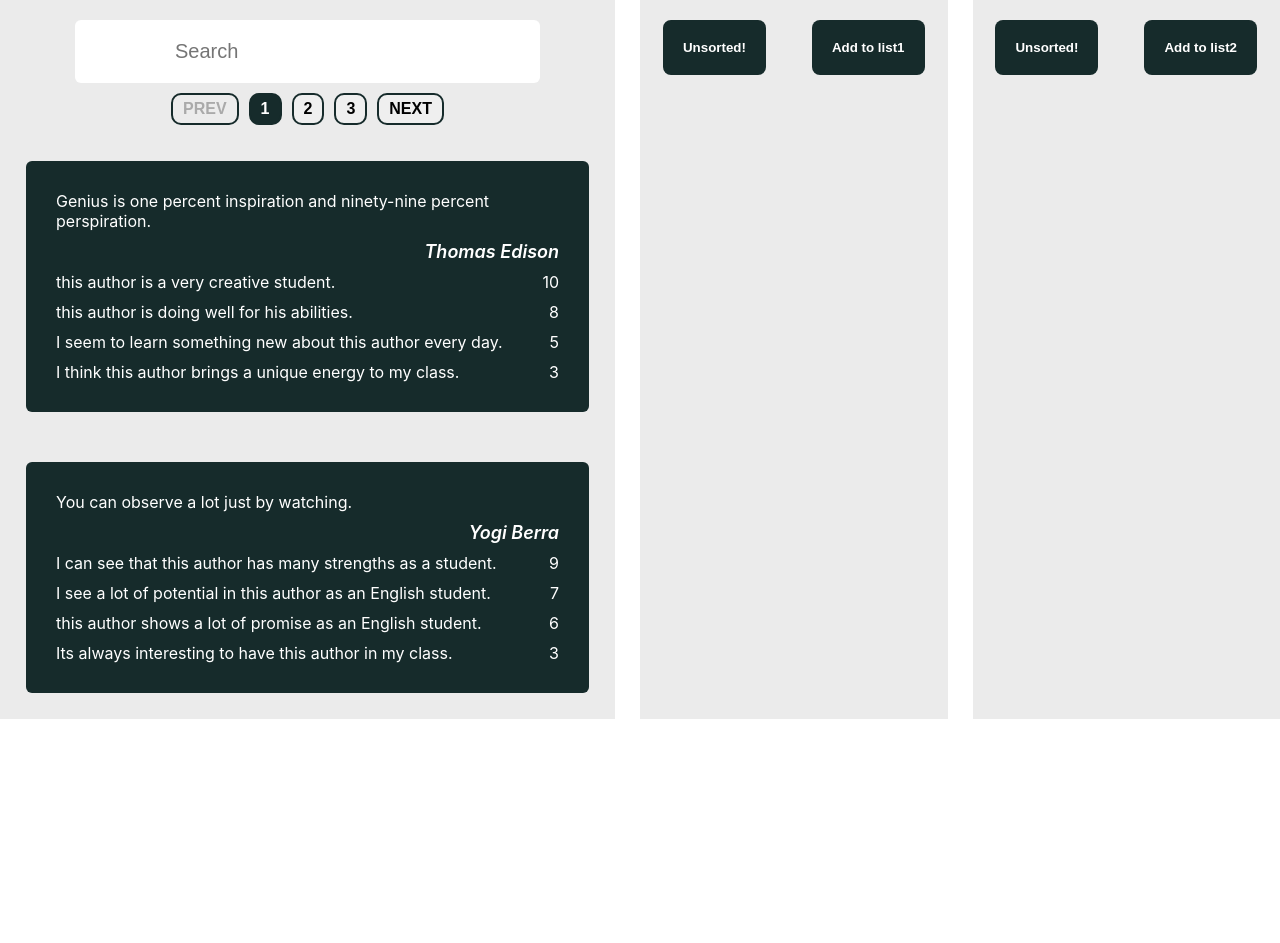
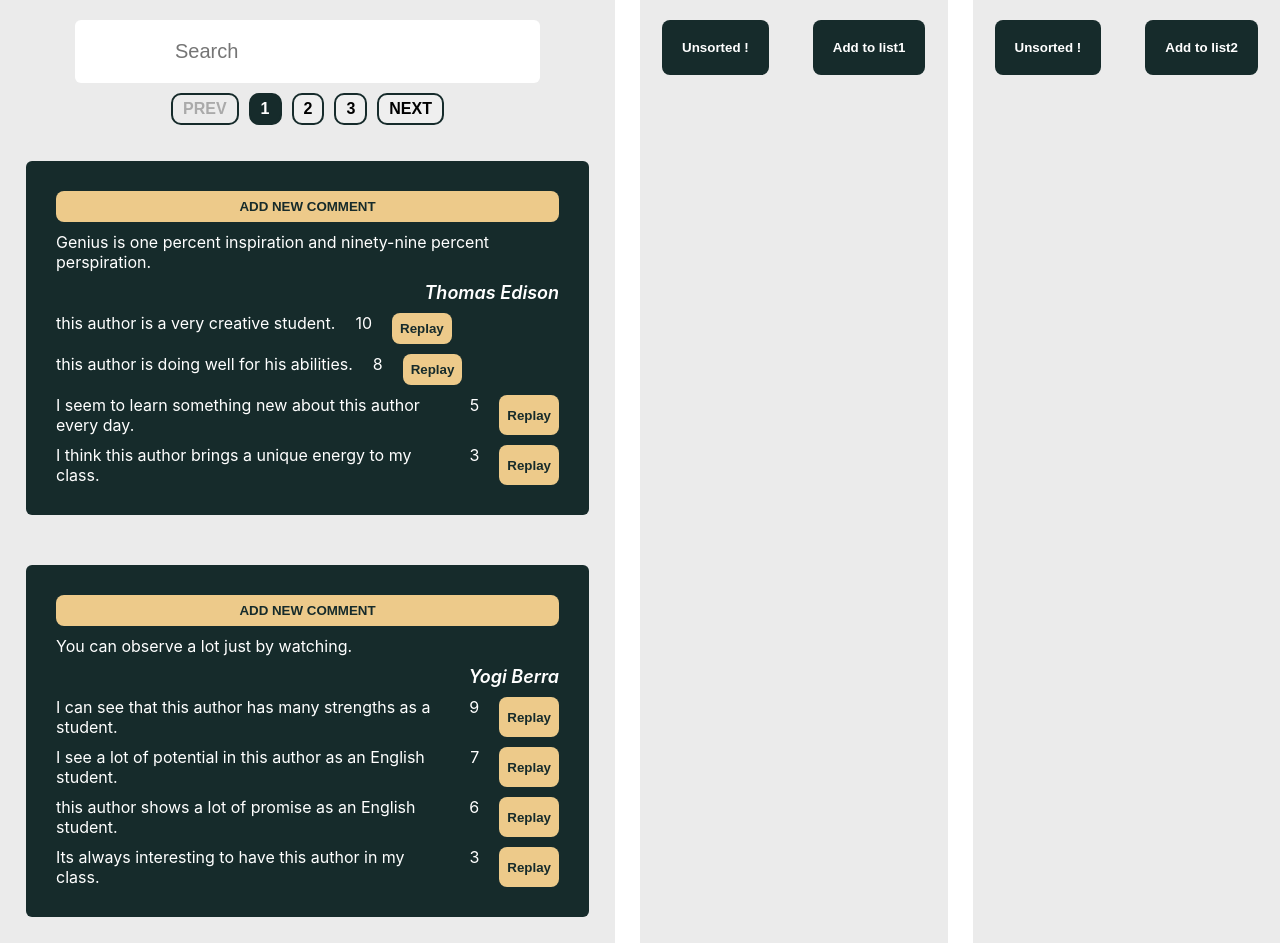
Before and after one commit to sevak995/Homework2, a React (Create React App) app: page / in a window 1280 px wide. Before the commit the page ends 800 px from the top, so only its background shows below. Built offline with nearby package versions, Linux system fonts and the light colour scheme.

Commit message:
added replay

```diff
--- a/src/App.css
+++ b/src/App.css
@@ -9,7 +9,6 @@ html {
 }
 
 .app {
-  /* display: flex; */
   display: grid;
   grid-template-columns: 2fr 1fr 1fr;
   gap: 2.5rem;
@@ -45,7 +44,13 @@ html {
 
 .comment {
   display: flex;
+  flex-direction: column;
   justify-content: space-between;
+}
+
+.comment-info {
+  display: flex;
+  gap: 2rem;
 }
 
 .container {
@@ -97,19 +102,19 @@ html {
   background-color: #60491e;
 }
 
-form {
+.search-form {
   align-self: center;
   padding-top: 2rem;
 }
 
-input {
+.search-input {
   padding: 2rem 10rem;
   border-radius: 6px;
   border: none;
   font-size: 2rem;
 }
 
-input:focus-visible {
+.search-input:focus-visible {
   outline: none;
 }
 
@@ -143,3 +148,26 @@ input:focus-visible {
 .hidden {
   display: none;
 }
+
+textarea {
+  width: 85%;
+  height: 8rem;
+  padding: 12px 20px;
+  border-radius: 8px;
+  font-size: 1.6rem;
+  resize: none;
+  background-color: rgb(235, 235, 235);
+}
+
+.rate-input {
+  height: 8rem;
+  width: 4rem;
+  background-color: rgb(235, 235, 235);
+  border-radius: 8px;
+  font-size: 2rem;
+  padding: 0rem;
+}
+
+.newComment-form {
+  display: flex;
+}
--- a/src/App.js
+++ b/src/App.js
@@ -4,6 +4,7 @@ import Pool from './components/Pool';
 import Container from './components/Container';
 import { quotes } from './components/quotesData';
 import { returnMean, search } from './utils/utils';
+import NewCommnet from './components/NewComment';
 
 export default class App extends Component {
   constructor() {
@@ -63,6 +64,59 @@ export default class App extends Component {
     this.setState({ searchResult: searchResult });
   }
 
+  addCommentHandler(NewCommnet) {
+    console.log(NewCommnet);
+
+    const { id, text, rate } = NewCommnet;
+
+    const { quotes } = this.state;
+
+    const updatedQuotes = quotes.map((quote) => {
+      if (quote.id === id) {
+        const { comments } = quote;
+        const newId = String(comments.length + 1);
+
+        comments.push({ id: newId, text: text, value: rate });
+
+        return { ...quote, comments };
+      } else {
+        return quote;
+      }
+    });
+
+    this.setState({ quotes: updatedQuotes });
+  }
+
+  onAddReplay(replay) {
+    const { text, commentId, quoteId } = replay;
+
+    const { quotes } = this.state;
+
+    const updatedQuotes = quotes.map((quote) => {
+      if (quote.id === quoteId) {
+        const { comments } = quote;
+
+        const updatedComments = comments.map((comment) => {
+          if (comment.id === commentId) {
+            if (comment.replays === undefined) {
+              comment.replays = [];
+            }
+
+            const newId = comment.replays.length + 1;
+            comment.replays.push({ id: newId, text });
+          }
+          return { ...comment };
+        });
+
+        return { ...quote, comments: updatedComments };
+      } else {
+        return quote;
+      }
+    });
+
+    this.setState({ quotes: updatedQuotes });
+  }
+
   render() {
     return (
       <div className="app">
@@ -73,6 +127,8 @@ export default class App extends Component {
               : this.state.quotes
           }
           query={(query) => this.queryHandler(query)}
+          addCommentHandler={(NewCommnet) => this.addCommentHandler(NewCommnet)}
+          onAddReplay={(replay) => this.onAddReplay(replay)}
         />
         <Container
           onAdd={(list) => this.addHandler(list)}
--- /dev/null
+++ b/src/components/Comment.js
@@ -0,0 +1,40 @@
+import { Component } from 'react';
+import '../App.css';
+import Replay from './Replay';
+
+export default class Comment extends Component {
+  constructor(props) {
+    super(props);
+    this.state = { showReplayForm: false };
+  }
+
+  toggleForm() {
+    this.setState((prev) => {
+      return { showReplayForm: !prev.showReplayForm };
+    });
+  }
+
+  onAddReplay(replay) {
+    this.props.onAddReplay(replay);
+  }
+
+  render() {
+    const { text, value, id } = this.props.comment;
+    const { showReplayForm } = this.state;
+
+    return (
+      <div className="comment">
+        <div className="comment-info">
+          <div>{text}</div>
+          <div>{value}</div>
+          <button onClick={() => this.toggleForm()} className="btn btn-delete">
+            Replay
+          </button>
+        </div>
+        {showReplayForm && (
+          <Replay onAddReplay={(replay) => this.onAddReplay(replay)} id={id} />
+        )}
+      </div>
+    );
+  }
+}
--- a/src/components/Container.js
+++ b/src/components/Container.js
@@ -54,7 +54,7 @@ export default class Container extends Component {
         ? 'Sorted lowest to highest'
         : this.state.sorted === 'asc'
         ? 'Sorted highest to lowest'
-        : 'Unsorted!';
+        : 'Unsorted !';
 
     return (
       <div className="container">
--- a/src/components/Pagination.js
+++ b/src/components/Pagination.js
@@ -18,10 +18,10 @@ export default class Pagination extends Component {
   }
 
   getPaginationGroup() {
-    const { page: currentPage } = this.props;
+    const { page } = this.props;
 
     const start =
-      Math.floor((currentPage - 1) / PAGE_LIMIT_IN_GROUP) * PAGE_LIMIT_IN_GROUP;
+      Math.floor((page - 1) / PAGE_LIMIT_IN_GROUP) * PAGE_LIMIT_IN_GROUP;
 
     const paginationGroup = new Array(PAGE_LIMIT_IN_GROUP)
       .fill()
--- a/src/components/Pool.js
+++ b/src/components/Pool.js
@@ -4,7 +4,6 @@ import '../App.css';
 import Search from './Search';
 import Pagination from './Pagination';
 import { getPaginatedQuotes } from '../utils/utils';
-import NewCommnet from './NewComment';
 
 export default class Pool extends Component {
   constructor(props) {
@@ -29,6 +28,14 @@ export default class Pool extends Component {
     }
   }
 
+  addCommentHandler(newComment) {
+    this.props.addCommentHandler(newComment);
+  }
+
+  onAddReplay(replay) {
+    this.props.onAddReplay(replay);
+  }
+
   render() {
     const { currentPage } = this.state;
     const { quotes } = this.props;
@@ -44,11 +51,18 @@ export default class Pool extends Component {
           paginate={(page) => this.paginate(page)}
         />
 
-        {/* <button className="btn">ADD NEW COOMENT</button>
-        <NewCommnet /> */}
         <ul className="quotes-list">
           {paginatedQuotes.map((quote) => {
-            return <Quote quote={quote} key={quote.id} />;
+            return (
+              <Quote
+                quote={quote}
+                key={quote.id}
+                addCommentHandler={(newComment) =>
+                  this.addCommentHandler(newComment)
+                }
+                onAddReplay={(replay) => this.onAddReplay(replay)}
+              />
+            );
           })}
         </ul>
       </div>
--- a/src/components/Quote.js
+++ b/src/components/Quote.js
@@ -1,18 +1,56 @@
 import { Component } from 'react';
+import NewCommnet from './NewComment';
+import Comment from './Comment';
 
 export default class Quote extends Component {
+  constructor(props) {
+    super(props);
+    this.state = { showForm: false };
+  }
+
+  addCommentHandler(newComment) {
+    this.props.addCommentHandler(newComment);
+  }
+
+  toggleForm(id) {
+    console.log(id);
+    this.setState((prev) => {
+      return { showForm: !prev.showForm };
+    });
+  }
+
+  onAddReplay(replay) {
+    const { quote } = this.props;
+
+    console.log(quote);
+
+    this.props.onAddReplay({ ...replay, quoteId: quote.id });
+  }
+
   render() {
-    const { text, author, comments, sectionName } = this.props.quote;
+    const { text, author, comments, sectionName, id } = this.props.quote;
+    const { showForm } = this.state;
+
     return (
       <li className={sectionName === 'main' ? 'cart' : 'cart selected'}>
+        <button onClick={() => this.toggleForm(id)} className="btn btn-delete">
+          ADD NEW COMMENT
+        </button>
+        {showForm && (
+          <NewCommnet
+            quoteId={id}
+            addComment={(newComment) => this.addCommentHandler(newComment)}
+          />
+        )}
         <div>{text}</div>
         <div className="author">{author}</div>
         {comments.map((comment, i) => {
           return (
-            <div key={i} className="comment">
-              <div>{comment.text}</div>
-              <div>{comment.value}</div>
-            </div>
+            <Comment
+              key={comment.id}
+              comment={comment}
+              onAddReplay={(replay) => this.onAddReplay(replay)}
+            />
           );
         })}
       </li>
--- /dev/null
+++ b/src/components/Replay.js
@@ -0,0 +1,24 @@
+import { Component } from 'react';
+
+export default class Replay extends Component {
+  onAddReplay(event) {
+    event.preventDefault();
+    const { value: text } = event.target[0];
+    const { id } = this.props;
+
+    this.props.onAddReplay({ text, commentId: id });
+  }
+
+  render() {
+    return (
+      <form onSubmit={(event) => this.onAddReplay(event)}>
+        <div className="newComment-form">
+          <textarea placeholder="Text"></textarea>
+        </div>
+        <button className="btn btn-delete" type="submit">
+          Submit
+        </button>
+      </form>
+    );
+  }
+}
--- a/src/components/Search.js
+++ b/src/components/Search.js
@@ -8,8 +8,9 @@ export default class Search extends Component {
 
   render() {
     return (
-      <form>
+      <form className="search-form">
         <input
+          className="search-input"
           placeholder="Search"
           onChange={(event) => this.searchHandler(event.target.value)}
         />
--- a/src/components/quotesData.js
+++ b/src/components/quotesData.js
@@ -3,13 +3,19 @@ export const quotes = [
     text: 'Genius is one percent inspiration and ninety-nine percent perspiration.',
     author: 'Thomas Edison',
     comments: [
-      { text: 'this author is a very creative student.', value: 10 },
-      { text: 'this author is doing well for his abilities.', value: 8 },
+      { id: '1', text: 'this author is a very creative student.', value: 10 },
       {
+        id: '2',
+        text: 'this author is doing well for his abilities.',
+        value: 8,
+      },
+      {
+        id: '3',
         text: 'I seem to learn something new about this author every day.',
         value: 5,
       },
       {
+        id: '4',
         text: 'I think this author brings a unique energy to my class.',
         value: 3,
       },
@@ -22,18 +28,22 @@ export const quotes = [
     author: 'Yogi Berra',
     comments: [
       {
+        id: '1',
         text: 'I can see that this author has many strengths as a student.',
         value: 9,
       },
       {
+        id: '2',
         text: 'I see a lot of potential in this author as an English student.',
         value: 7,
       },
       {
+        id: '3',
         text: 'this author shows a lot of promise as an English student.',
         value: 6,
       },
       {
+        id: '4',
         text: 'Its always interesting to have this author in my class.',
         value: 3,
       },
@@ -46,17 +56,24 @@ export const quotes = [
     author: 'Abraham Lincoln',
     comments: [
       {
+        id: '1',
         text: 'As a teacher, I like to focus a lot on this author.',
         value: 10,
       },
-      { text: 'I learn something new about this author every day.', value: 8 },
+      {
+        id: '2',
+        text: 'I learn something new about this author every day.',
+        value: 8,
+      },
       { text: 'I think this author is a very consistent student.', value: 5 },
       { text: 'this author shows a lot of creativity in my class.', value: 3 },
       {
+        id: '3',
         text: 'I enjoy when he gives his answers in the classroom.',
         value: 10,
       },
       {
+        id: '4',
         text: 'He often likes to participate in class or help his classmates with the work when he knows the answer.',
         value: 10,
       },
@@ -69,20 +86,31 @@ export const quotes = [
     author: 'Johann Wolfgang von Goethe',
     comments: [
       {
+        id: '1',
         text: 'When he is confident about the answer, he loves to participate in class.',
         value: 9,
       },
-      { text: 'He likes participating in class activities.', value: 8 },
       {
+        id: '2',
+        text: 'He likes participating in class activities.',
+        value: 8,
+      },
+      {
+        id: '3',
         text: 'He gets very excited when he sees an opportunity to participate in class and show off his English skills.',
         value: 5,
       },
-      { text: 'I love when he participates in class.', value: 3 },
+      { id: '4', text: 'I love when he participates in class.', value: 3 },
       {
+        id: '5',
         text: 'I always love the effort he puts forth whenever he participates in the classroom.',
         value: 4,
       },
-      { text: 'He loves to participate when he knows the answer.', value: 8 },
+      {
+        id: '6',
+        text: 'He loves to participate when he knows the answer.',
+        value: 8,
+      },
     ],
     id: '4',
     sectionName: 'main',
@@ -92,26 +120,32 @@ export const quotes = [
     author: 'Byron Pulsifer',
     comments: [
       {
+        id: '1',
         text: 'He loves when he can use new words he learned in class.',
         value: 3,
       },
       {
+        id: '2',
         text: 'He has demonstrated that he is able to learn new vocabulary quite quickly when he wants to.',
         value: 8,
       },
       {
+        id: '3',
         text: 'I see him use new words he has learned in his work frequently.',
         value: 10,
       },
       {
+        id: '3',
         text: 'He has learned a lot of new vocabulary through the class readings and our lessons!',
         value: 2,
       },
       {
+        id: '4',
         text: 'He is being challenged to learn new words every day during my lessons.',
         value: 4,
       },
       {
+        id: '5',
         text: 'He seems to be acquiring a natural speaking grammar from listening English-speaking in class, which is great.',
         value: 8,
       },
@@ -123,11 +157,11 @@ export const quotes = [
     text: 'Be the chief but never the lord.',
     author: 'Lao Tzu',
     comments: [
-      { text: 'Excellent!', value: 10 },
-      { text: 'Bad!', value: 2 },
-      { text: 'Good!', value: 9 },
-      { text: 'Not bad!', value: 5 },
-      { text: 'Bad!', value: 3 },
+      { id: '1', text: 'Excellent!', value: 10 },
+      { id: '2', text: 'Bad!', value: 2 },
+      { id: '3', text: 'Good!', value: 9 },
+      { id: '4', text: 'Not bad!', value: 5 },
+      { id: '5', text: 'Bad!', value: 3 },
     ],
     id: '6',
     sectionName: 'main',
@@ -136,13 +170,13 @@ export const quotes = [
     text: 'Nothing happens unless first we dream.',
     author: 'Carl Sandburg',
     comments: [
-      { text: 'Excellent!', value: 10 },
-      { text: 'Good!', value: 8 },
-      { text: 'Not bad!', value: 5 },
-      { text: 'Bad!', value: 3 },
-      { text: 'Good!', value: 8 },
-      { text: 'Not bad!', value: 6 },
-      { text: 'Not bad!', value: 4 },
+      { id: '1', text: 'Excellent!', value: 10 },
+      { id: '2', text: 'Good!', value: 8 },
+      { id: '3', text: 'Not bad!', value: 5 },
+      { id: '4', text: 'Bad!', value: 3 },
+      { id: '5', text: 'Good!', value: 8 },
+      { id: '6', text: 'Not bad!', value: 6 },
+      { id: '7', text: 'Not bad!', value: 4 },
     ],
     id: '7',
     sectionName: 'main',
@@ -151,12 +185,12 @@ export const quotes = [
     text: 'Well begun is half done.',
     author: 'Aristotle',
     comments: [
-      { text: 'Excellent!', value: 7 },
-      { text: 'Good!', value: 6 },
-      { text: 'Not bad!', value: 5 },
-      { text: 'Bad!', value: 2 },
-      { text: 'Not bad!', value: 4 },
-      { text: 'Excellent!', value: 8 },
+      { id: '1', text: 'Excellent!', value: 7 },
+      { id: '2', text: 'Good!', value: 6 },
+      { id: '3', text: 'Not bad!', value: 5 },
+      { id: '4', text: 'Bad!', value: 2 },
+      { id: '5', text: 'Not bad!', value: 4 },
+      { id: '6', text: 'Excellent!', value: 8 },
     ],
     id: '8',
     sectionName: 'main',
@@ -165,12 +199,12 @@ export const quotes = [
     text: 'Life is a learning experience, only if you learn.',
     author: 'Yogi Berra',
     comments: [
-      { text: 'Not bad!', value: 4 },
-      { text: 'Excellent!', value: 9 },
-      { text: 'Good!', value: 8 },
-      { text: 'Not bad!', value: 4 },
-      { text: 'Bad!', value: 3 },
-      { text: 'Not bad!', value: 6 },
+      { id: '1', text: 'Not bad!', value: 4 },
+      { id: '2', text: 'Excellent!', value: 9 },
+      { id: '3', text: 'Good!', value: 8 },
+      { id: '4', text: 'Not bad!', value: 4 },
+      { id: '5', text: 'Bad!', value: 3 },
+      { id: '6', text: 'Not bad!', value: 6 },
     ],
     id: '9',
     sectionName: 'main',
@@ -179,13 +213,13 @@ export const quotes = [
     text: 'Self-complacency is fatal to progress.',
     author: 'Margaret Sangster',
     comments: [
-      { text: 'Excellent!', value: 10 },
-      { text: 'Good!', value: 8 },
-      { text: 'Not bad!', value: 5 },
-      { text: 'Excellent!', value: 10 },
-      { text: 'Bad!', value: 3 },
-      { text: 'Excellent!', value: 10 },
-      { text: 'Excellent!', value: 10 },
+      { id: '1', text: 'Excellent!', value: 10 },
+      { id: '2', text: 'Good!', value: 8 },
+      { id: '3', text: 'Not bad!', value: 5 },
+      { id: '4', text: 'Excellent!', value: 10 },
+      { id: '5', text: 'Bad!', value: 3 },
+      { id: '6', text: 'Excellent!', value: 10 },
+      { id: '7', text: 'Excellent!', value: 10 },
     ],
     id: '10',
     sectionName: 'main',
```
Also changed, not shown: src/components/NewComment.js (+28 -3 lines).
